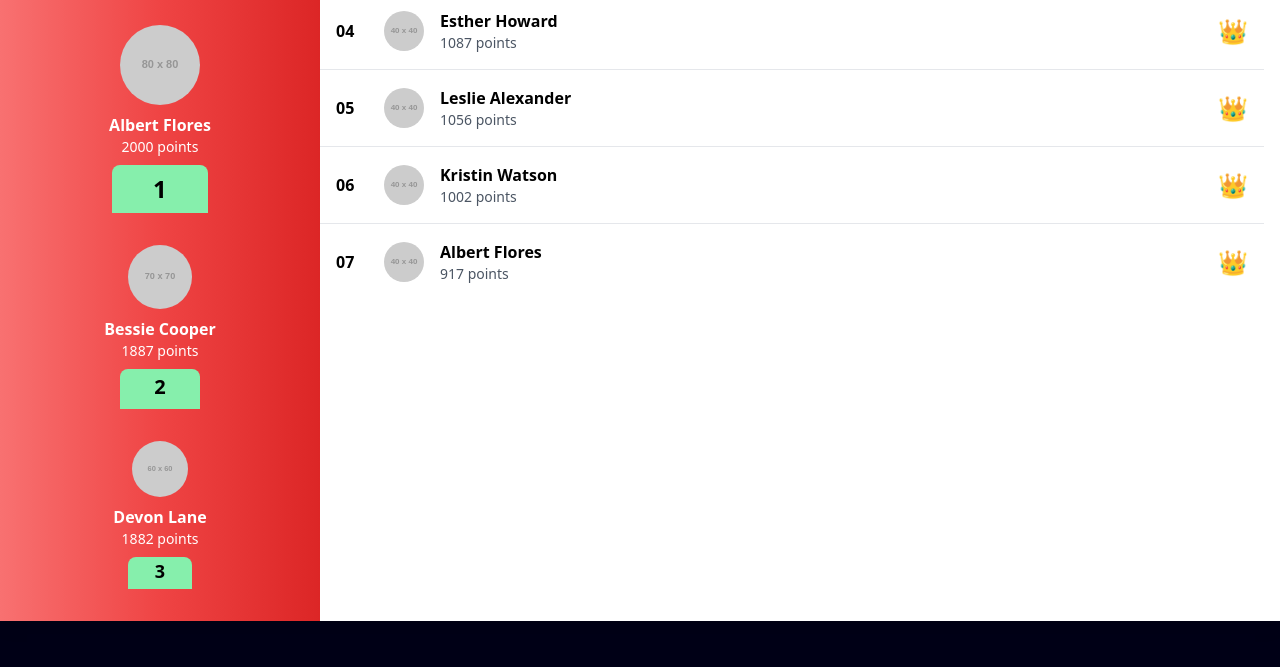
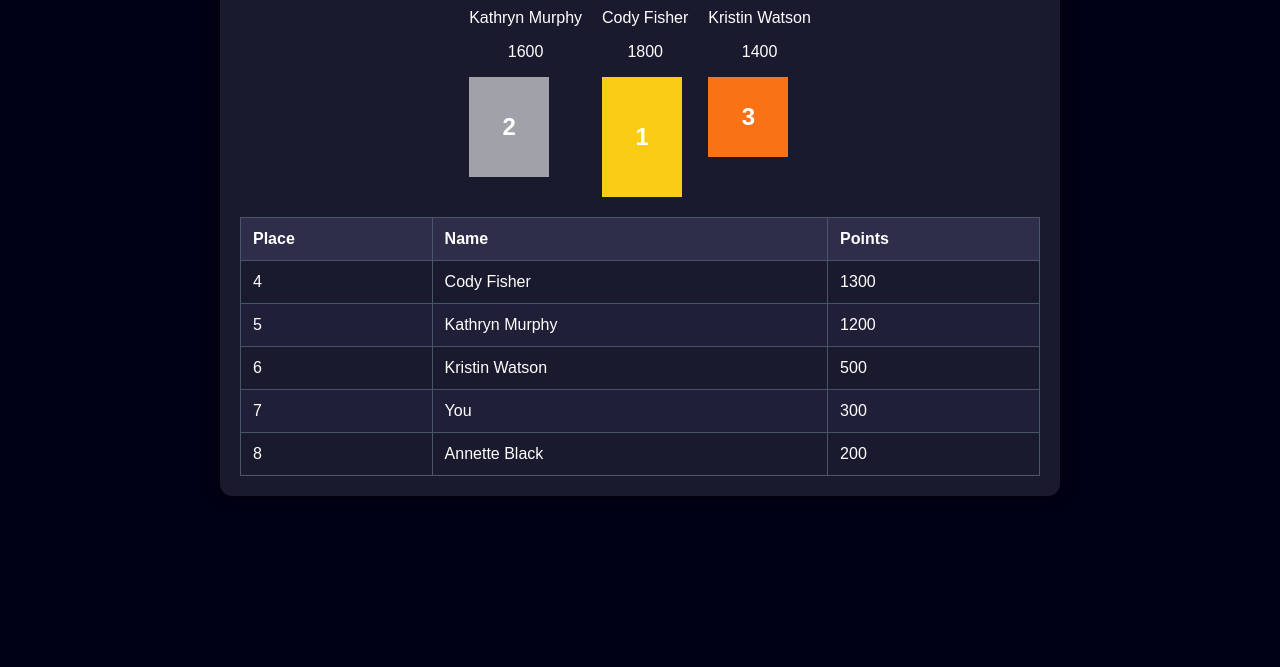
Before and after one commit to KaifHalak/Supabase-Hackathon, a browser extension: page LeaderBoard.html in a window 1280 px wide. Shown: the part 133-800 px from the top of the page. Drawn offline with nearby package versions, Linux system fonts and the light colour scheme; placeholder pictures from the web are drawn by us.

Commit message:
Leaderboard design not finished yet

```diff
--- a/LeaderBoard.html
+++ b/LeaderBoard.html
@@ -4,151 +4,180 @@
     <meta charset="UTF-8" />
     <meta name="viewport" content="width=device-width, initial-scale=1.0" />
     <title>Leaderboard</title>
-    <script src="https://cdn.tailwindcss.com"></script>
-    <link rel="stylesheet" href="input.css" />
-    <link href="output.css" rel="stylesheet" />
+    <!-- Include Font Awesome -->
+    <link rel="stylesheet" href="https://cdnjs.cloudflare.com/ajax/libs/font-awesome/6.0.0-beta3/css/all.min.css" />
+
+    <style>
+      body {
+        font-family: Arial, sans-serif;
+        background-color: #000016;
+        color: white;
+        padding: 20px;
+      }
+
+      .container {
+        max-width: 800px;
+        margin: 0 auto;
+        background-color: #1a1a2e;
+        padding: 20px;
+        border-radius: 12px;
+        box-shadow: 0px 0px 15px rgba(0, 0, 0, 0.7);
+      }
+
+      h1 {
+        text-align: center;
+        font-size: 32px;
+        margin-bottom: 20px;
+      }
+
+      .top-three {
+        display: flex;
+        justify-content: center;
+        margin-bottom: 20px;
+      }
+
+      .podium {
+        text-align: center;
+        margin: 0 10px;
+      }
+
+      .pedestal {
+        width: 80px;
+        display: flex;
+        align-items: center;
+        justify-content: center;
+        font-size: 24px;
+        font-weight: bold;
+        color: white;
+        position: relative;
+      }
+
+      .first {
+        background-color: #facc15;
+        height: 120px;
+      }
+
+      .second {
+        background-color: #a1a1aa;
+        height: 100px;
+      }
+
+      .third {
+        background-color: #f97316;
+        height: 80px;
+      }
+
+      /* Larger Trophy icons */
+      .trophy {
+        font-size: 50px; /* Increased size */
+        position: absolute;
+        top: -130px; /* Adjusted position */
+        left: 50%;
+        transform: translateX(-50%);
+
+      }
+
+      table {
+        width: 100%;
+        border-collapse: collapse;
+        margin-top: 20px;
+      }
+
+      th, td {
+        border: 1px solid #4a5568;
+        padding: 12px;
+        text-align: left;
+      }
+
+      th {
+        background-color: #2e2e4a;
+      }
+
+      tr:nth-child(even) {
+        background-color: #1f1f38;
+      }
+
+      .highlight {
+        background-color: #2f855a;
+      }
+    </style>
   </head>
-  <body class="bg-blueblack flex justify-center items-center min-h-screen">
-    <div class="bg-white w-full shadow-lg overflow-hidden">
-      <div class="md:flex">
-        <div class="md:w-1/4 bg-gradient-to-r from-red-400 via-red-500 to-red-600 hover:bg-gradient-to-br">
-          <div class="p-6 flex items-center">
-            <button class="text-2xl font-bold md:hidden">&lt;</button>
-            <h1 class="text-2xl font-bold ml-4 text-white">Leaderboard</h1>
-          </div>
+  <body>
+    <div class="container">
+      <h1>Leaderboard</h1>
 
-          <div class="flex md:flex-col justify-around items-center px-4 py-8">
-            <div class="flex flex-col items-center mb-8">
-              <img
-                src="https://via.placeholder.com/80"
-                alt="Albert Flores"
-                class="w-20 h-20 rounded-full mb-2"
-              />
-              <div class="text-center">
-                <p class="font-semibold text-white">Albert Flores</p>
-                <p class="text-sm text-white">2000 points</p>
-              </div>
-              <div
-                class="w-24 h-12 bg-green-300 rounded-t-lg mt-2 flex items-end justify-center"
-              >
-                <span class="text-2xl font-bold pb-2">1</span>
-              </div>
-            </div>
-
-            <div class="flex flex-col items-center mb-8">
-              <img
-                src="https://via.placeholder.com/70"
-                alt="Bessie Cooper"
-                class="w-16 h-16 rounded-full mb-2"
-              />
-              <div class="text-center">
-                <p class="font-semibold text-white">Bessie Cooper</p>
-                <p class="text-sm text-white">1887 points</p>
-              </div>
-              <div
-                class="w-20 h-10 bg-green-300 rounded-t-lg mt-2 flex items-end justify-center"
-              >
-                <span class="text-xl font-bold pb-2 ">2</span>
-              </div>
-            </div>
-
-            <div class="flex flex-col items-center">
-              <img
-                src="https://via.placeholder.com/60"
-                alt="Devon Lane"
-                class="w-14 h-14 rounded-full mb-2"
-              />
-              <div class="text-center">
-                <p class="font-semibold text-white">Devon Lane</p>
-                <p class="text-sm text-white">1882 points</p>
-              </div>
-              <div
-                class="w-16 h-8 bg-green-300 rounded-t-lg mt-2 flex items-end justify-center"
-              >
-                <span class="text-lg font-bold pb-1">3</span>
-              </div>
-            </div>
+      <div class="top-three">
+        <!-- Second Place -->
+        <div class="podium">
+          <p>Kathryn Murphy</p>
+          <p>1600</p>
+          <div class="pedestal second">
+            2
+            <!-- Trophy Icon -->
+            <i class="fas fa-trophy trophy" style="color:#a1a1aa"></i>
           </div>
         </div>
 
-        <div class="md:w-3/4">
-          <div class="bg-gradient-to-r from-red-400 via-red-500 to-red-600 hover:bg-gradient-to-br p-4 flex items-center justify-between">
-            <div class="flex items-center">
-              <img
-                src="https://via.placeholder.com/50"
-                alt="Warren"
-                class="w-12 h-12 rounded-full mr-4"
-              />
-              <div>
-                <p class="font-semibold text-white">Warren</p>
-                <p class="text-sm text-white">Points: 238</p>
-              </div>
-            </div>
-            <div class="text-right">
-              <p class="text-sm text-white mr-6">Level: Silver</p>
-              <p class="text-sm text-white mr-6">Position: 258</p>
-            </div>
+        <!-- First Place -->
+        <div class="podium">
+          <p>Cody Fisher</p>
+          <p>1800</p>
+          <div class="pedestal first">
+            1
+            <!-- Trophy Icon -->
+            <i class="fas fa-trophy trophy"></i>
           </div>
+        </div>
 
-          <ul
-            class="divide-y divide-gray-200 overflow-y-auto"
-            style="max-height: calc(100vh - 200px)"
-          >
-            <li class="p-4 flex items-center mr-4">
-              <span class="font-semibold w-8">04</span>
-              <img
-                src="https://via.placeholder.com/40"
-                alt="Esther Howard"
-                class="w-10 h-10 rounded-full mx-4"
-              />
-              <div class="flex-grow">
-                <p class="font-semibold">Esther Howard</p>
-                <p class="text-sm text-gray-600">1087 points</p>
-              </div>
-              <span class="text-pink-500 text-2xl">👑</span>
-            </li>
-            <li class="p-4 flex items-center mr-4">
-              <span class="font-semibold w-8">05</span>
-              <img
-                src="https://via.placeholder.com/40"
-                alt="Leslie Alexander"
-                class="w-10 h-10 rounded-full mx-4"
-              />
-              <div class="flex-grow">
-                <p class="font-semibold">Leslie Alexander</p>
-                <p class="text-sm text-gray-600">1056 points</p>
-              </div>
-              <span class="text-pink-500 text-2xl">👑</span>
-            </li>
-            <li class="p-4 flex items-center mr-4">
-              <span class="font-semibold w-8">06</span>
-              <img
-                src="https://via.placeholder.com/40"
-                alt="Kristin Watson"
-                class="w-10 h-10 rounded-full mx-4"
-              />
-              <div class="flex-grow">
-                <p class="font-semibold">Kristin Watson</p>
-                <p class="text-sm text-gray-600">1002 points</p>
-              </div>
-              <span class="text-pink-500 text-2xl">👑</span>
-            </li>
-            <li class="p-4 flex items-center mr-4">
-              <span class="font-semibold w-8">07</span>
-              <img
-                src="https://via.placeholder.com/40"
-                alt="Albert Flores"
-                class="w-10 h-10 rounded-full mx-4"
-              />
-              <div class="flex-grow">
-                <p class="font-semibold">Albert Flores</p>
-                <p class="text-sm text-gray-600">917 points</p>
-              </div>
-              <span class="text-yellow-500 text-2xl">👑</span>
-            </li>
-          </ul>
+        <!-- Third Place -->
+        <div class="podium">
+          <p>Kristin Watson</p>
+          <p>1400</p>
+          <div class="pedestal third">
+            3
+            <!-- Trophy Icon -->
+            <i class="fas fa-trophy trophy" style="color:#f97316"></i>
+          </div>
         </div>
       </div>
+
+      <!-- Leaderboard Table -->
+      <table>
+        <thead>
+          <tr>
+            <th>Place</th>
+            <th>Name</th>
+            <th>Points</th>
+          </tr>
+        </thead>
+        <tbody>
+          <tr>
+            <td>4</td>
+            <td>Cody Fisher</td>
+            <td>1300</td>
+          </tr>
+          <tr>
+            <td>5</td>
+            <td>Kathryn Murphy</td>
+            <td>1200</td>
+          </tr>
+          <tr>
+            <td>6</td>
+            <td>Kristin Watson</td>
+            <td>500</td>
+          </tr>
+          <tr class="highlight">
+            <td>7</td>
+            <td>You</td>
+            <td>300</td>
+          </tr>
+          <tr>
+            <td>8</td>
+            <td>Annette Black</td>
+            <td>200</td>
+          </tr>
+        </tbody>
+      </table>
     </div>
   </body>
 </html>
```
Also changed, not shown: popup.html (+3 -1 lines), popup.js (+21 -22 lines), all.min.css (added).
